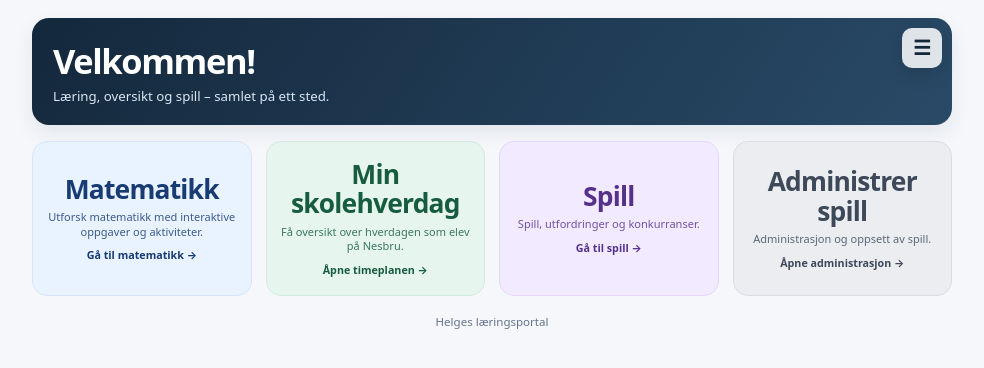
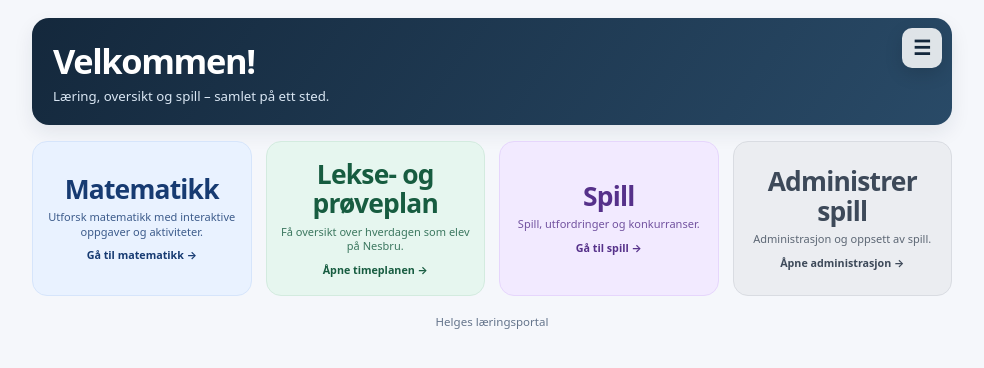
Before and after one commit to helull/helull.github.io, a plain HTML site: page index.html in a window 1280 px wide. Shown: the whole page, without its empty margins (148-1132 px from the left). Drawn offline with Linux system fonts and the light colour scheme.

Commit message:
Rename timeplan card to Lekse- og prøveplan

```diff
--- a/index.html
+++ b/index.html
@@ -57,7 +57,7 @@ footer{text-align:center;color:#64748b;margin-top:18px;font-size:.72rem}
       </a>
       <a class="card schedule" href="./timeplan/">
         <span class="icon" aria-hidden="true">📅</span>
-        <h2>Min skolehverdag</h2>
+        <h2>Lekse- og prøveplan</h2>
         <p class="description">Få oversikt over hverdagen som elev på Nesbru.</p>
         <span class="destination">Åpne timeplanen →</span>
       </a>
```
